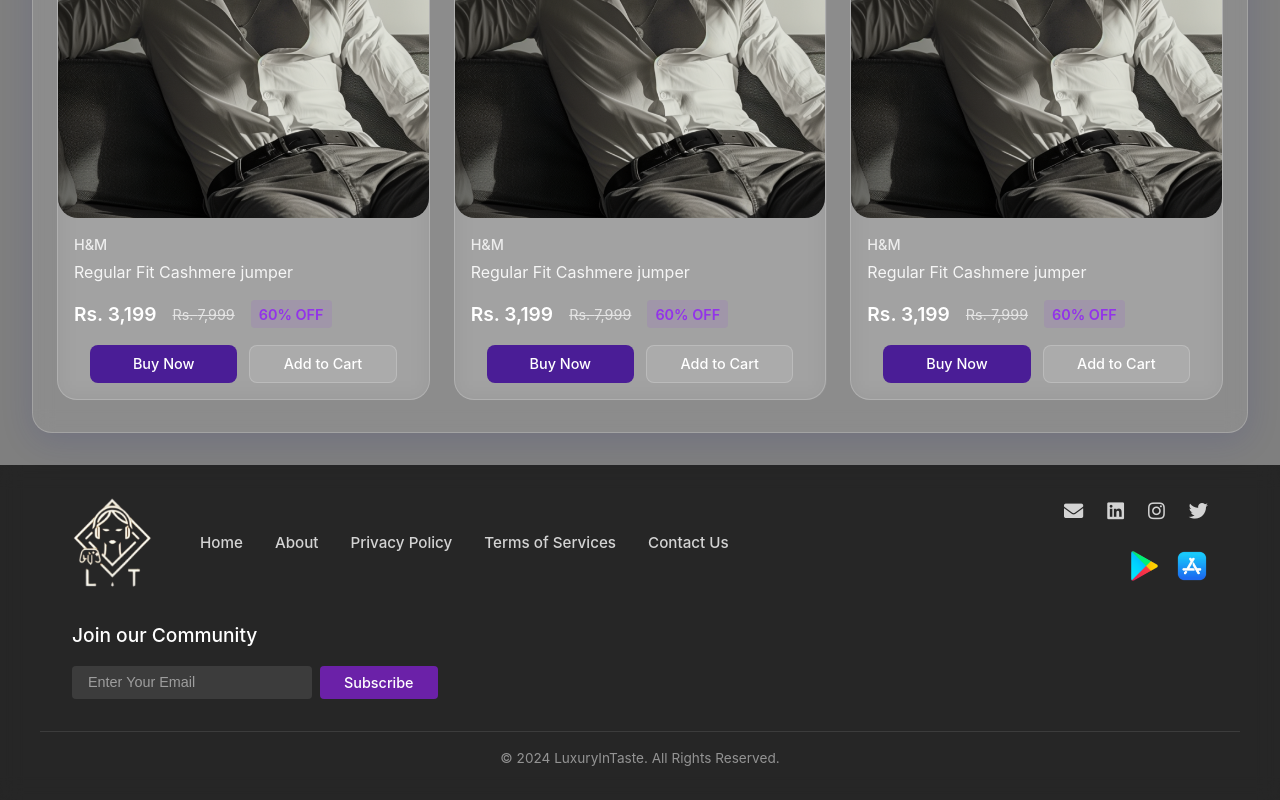
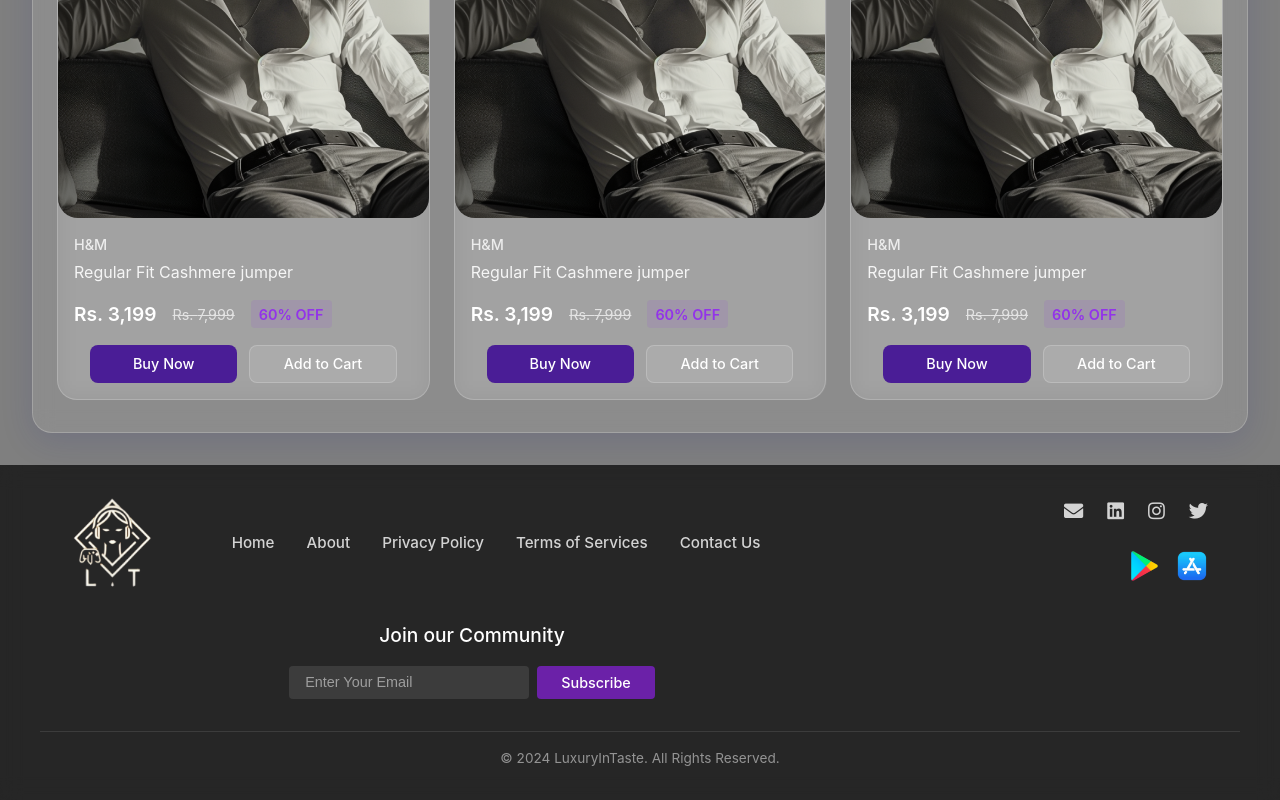
Before and after one commit to luxuryintaste-LIT/lit-ecommerce-backend, a React (Vite) app: page / in a window 1280 px wide. Shown: the part 1216-2016 px from the top of the page. Built offline with nearby package versions, Linux system fonts and the light colour scheme.

Commit message:
again fixed

```diff
--- a/src/styles/Footer.css
+++ b/src/styles/Footer.css
@@ -20,6 +20,8 @@
   flex-direction: column;
   gap: 2rem;
   max-width: 800px;
+  width: 100%;
+  align-items: center;
 }
 
 .logo-nav-wrapper {
@@ -27,7 +29,6 @@
   align-items: center;
   gap: 3rem;
   width: 100%;
-  justify-content: space-between;
 }
 
 .footer-logo {
@@ -42,6 +43,7 @@
   flex-wrap: wrap;
   flex: 1;
   justify-content: center;
+  margin-left: -80px; /* Offset the logo width to truly center the nav items */
 }
 
 .footer-link {
@@ -58,6 +60,10 @@
 
 .footer-subscribe {
   width: 100%;
+  max-width: 400px;
+  display: flex;
+  flex-direction: column;
+  align-items: center;
 }
 
 .footer-subscribe h3 {
@@ -65,11 +71,14 @@
   margin-bottom: 1rem;
   font-weight: 500;
   color: #fff;
+  text-align: center;
 }
 
 .subscribe-form {
   display: flex;
   gap: 0.5rem;
+  width: 100%;
+  justify-content: center;
 }
 
 .subscribe-input {
@@ -173,6 +182,7 @@
 
   .footer-nav {
     justify-content: center;
+    margin-left: 0; /* Remove the offset on mobile */
   }
 
   .footer-subscribe {
```
